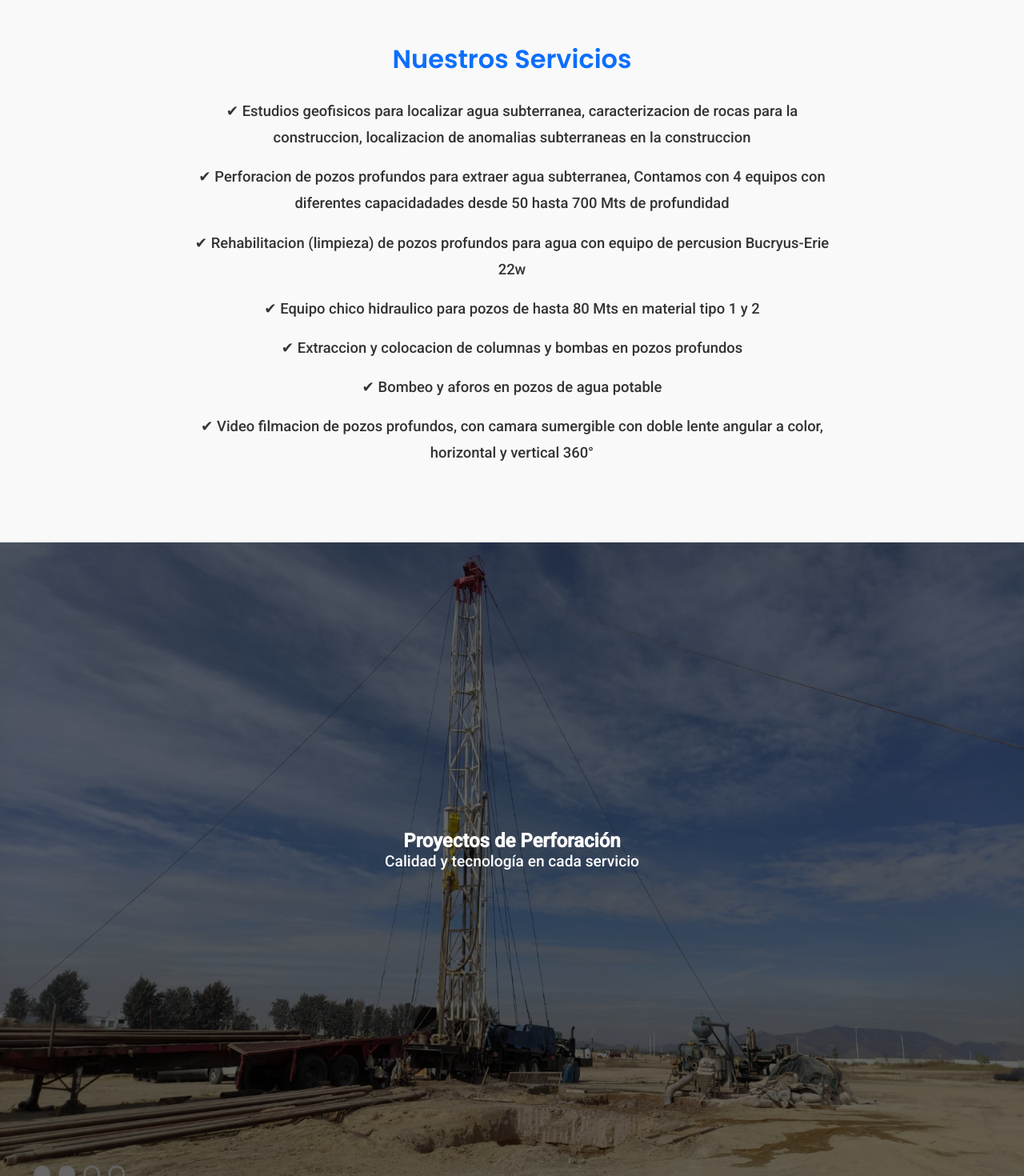
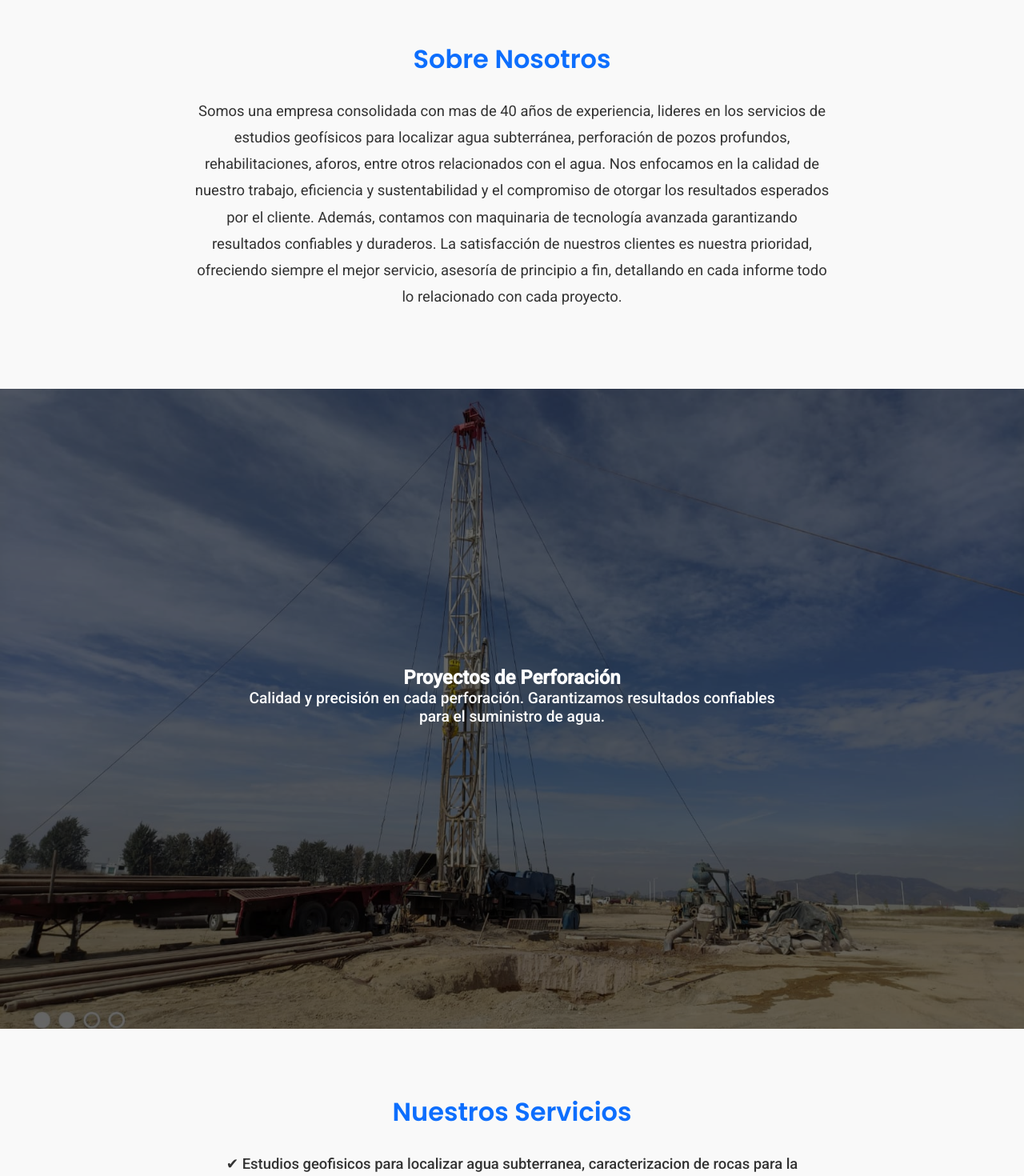
Before and after one commit to IngSaul004/GeoHidrologia, a Vue app: page / in a window 1280 px wide. Shown: the part 900-2370 px from the top of the page at 80% size. Built offline with nearby package versions, Linux system fonts and the light colour scheme.

Commit message:
ya cambie algunas cosas

```diff
--- a/src/components/menu.vue
+++ b/src/components/menu.vue
@@ -16,19 +16,16 @@
 
       <!-- Menú -->
       <ul :class="['nav-links', { 'active': isOpen }]">
-        <li><a href="#inicio" @click="closeMenu">Inicio</a></li>
-        <li><a href="#nosotros" @click="closeMenu">Nosotros</a></li>
-        <li><a href="#servicios" @click="closeMenu">Servicios</a></li>
-        <li><a href="#clientes" @click="closeMenu">Clientes</a></li>
-        <li><a href="#Galeria" @click="closeMenu">Galeria</a></li>
-        <li><a href="#contacto" @click="closeMenu">Contacto</a></li>
+        <li><a href="#inicio" @click.prevent="scrollToSection('inicio')">Inicio</a></li>
+        <li><a href="#nosotros" @click.prevent="scrollToSection('nosotros')">Nosotros</a></li>
+        <li><a href="#servicios" @click.prevent="scrollToSection('servicios')">Servicios</a></li>
+        <li><a href="#clientes" @click.prevent="scrollToSection('clientes')">Clientes</a></li>
+        <li><a href="#Galeria" @click.prevent="scrollToSection('Galeria')">Galeria</a></li>
+        <li><a href="#contacto" @click.prevent="scrollToSection('contacto')">Contacto</a></li>
       </ul>
     </div>
   </header>
 </template>
-
-
-
 
 <script setup>
 import { ref } from 'vue'
@@ -39,12 +36,19 @@ const toggleMenu = () => {
   isOpen.value = !isOpen.value
 }
 
-// Cierra el menú al hacer clic en un enlace
 const closeMenu = () => {
   isOpen.value = false
 }
+
+// Scroll suave a sección
+const scrollToSection = (id) => {
+  const el = document.getElementById(id)
+  if (el) {
+    el.scrollIntoView({ behavior: 'smooth', block: 'start' })
+    closeMenu() // cierra menú en mobile
+  }
+}
 </script>
-
 
 <style scoped>
 /* Reset básico */
@@ -52,7 +56,7 @@ const closeMenu = () => {
   margin: 0;
   padding: 0;
   box-sizing: border-box;
-  font-family: 'Roboto', sans-serif
+  font-family: 'Roboto', sans-serif;
 }
 
 /* Header */
@@ -121,7 +125,6 @@ const closeMenu = () => {
   transition: 0.3s;
 }
 
-/* Animación hamburguesa */
 .menu-toggle span.open:nth-child(1) {
   transform: rotate(45deg) translate(5px, 5px);
 }
@@ -138,7 +141,7 @@ const closeMenu = () => {
     display: flex;
   }
 
- .nav-links {
+  .nav-links {
     display: none;
     flex-direction: column;
     position: absolute;
@@ -155,28 +158,21 @@ const closeMenu = () => {
     display: flex;
   }
 
-
-
   .nav-links li a {
     font-size: 1.2rem;
     padding: 0.5rem 1rem;
   }
 }
 
-
 /* Contenedor logo + título */
 .brand {
   display: flex;
-  align-items: center; /* centra verticalmente */
-  gap: 10px; /* espacio entre logo y texto */
+  align-items: center;
+  gap: 10px;
 }
 
-/* Logo imagen */
 .logo-img {
-  height: 40px;  /* ajusta el tamaño */
-  width: auto;   /* mantiene proporción */
+  height: 40px;
+  width: auto;
 }
-
-
-
 </style>
--- a/src/views/inicio.vue
+++ b/src/views/inicio.vue
@@ -11,7 +11,30 @@
       </div>
     </section>
 
-    <!-- Sección de información general -->
+    <!-- Sobre Nosotros -->
+    <section class="info-section" id="nosotros">
+      <div class="info-content">
+        <h2>Sobre Nosotros</h2>
+        <p>Somos una empresa consolidada con mas de 40 años de experiencia, lideres en los servicios de estudios geofísicos para localizar agua subterránea, perforación de pozos profundos, rehabilitaciones, aforos, entre otros relacionados con el agua.
+Nos enfocamos en la calidad de nuestro trabajo, eficiencia y sustentabilidad y el compromiso de otorgar los resultados esperados por el cliente.
+Además, contamos con maquinaria de tecnología avanzada garantizando resultados confiables y duraderos.
+La satisfacción de nuestros clientes es nuestra prioridad, ofreciendo siempre el mejor servicio, asesoría de principio a fin, detallando en cada informe todo lo relacionado con cada proyecto.
+</p>
+      </div>
+    </section>
+
+      <!-- Hero intermedio entre servicios y nosotros -->
+<section class="hero hero-middle1">
+  <div class="hero-overlay">
+    <div class="hero-content">
+      <h2>Proyectos de Perforación</h2>
+      <p>Calidad y precisión en cada perforación. Garantizamos resultados confiables para el suministro de agua.</p>
+    </div>
+  </div>
+</section>
+
+
+     <!-- Sección de información general -->
     <section class="info-section" ref="infoSection" id="servicios">
       <div class="info-content">
         <h2>Nuestros Servicios</h2>
@@ -29,35 +52,11 @@
     </section>
 
     <!-- Hero intermedio entre servicios y nosotros -->
-<section class="hero hero-middle1">
-  <div class="hero-overlay">
-    <div class="hero-content">
-      <h2>Proyectos de Perforación</h2>
-      <p>Calidad y tecnología en cada servicio</p>
-    </div>
-  </div>
-</section>
-
-
-
-    <!-- Sobre Nosotros -->
-    <section class="info-section" id="nosotros">
-      <div class="info-content">
-        <h2>Sobre Nosotros</h2>
-        <p>Somos una empresa consolidada con mas de 40 años de experiencia, lideres en los servicios de estudios geofísicos para localizar agua subterránea, perforación de pozos profundos, rehabilitaciones, aforos, entre otros relacionados con el agua.
-Nos enfocamos en la calidad de nuestro trabajo, eficiencia y sustentabilidad y el compromiso de otorgar los resultados esperados por el cliente.
-Además, contamos con maquinaria de tecnología avanzada garantizando resultados confiables y duraderos.
-La satisfacción de nuestros clientes es nuestra prioridad, ofreciendo siempre el mejor servicio, asesoría de principio a fin, detallando en cada informe todo lo relacionado con cada proyecto.
-</p>
-      </div>
-    </section>
-
-    <!-- Hero intermedio entre servicios y nosotros -->
 <section class="hero hero-middle2">
   <div class="hero-overlay">
     <div class="hero-content">
-      <h2>Proyectos de Perforación</h2>
-      <p>Calidad y tecnología en cada servicio</p>
+      <h2>Estudios Hidrogeológicos</h2>
+      <p>Identificamos recursos subterráneos y caracterizamos el terreno con tecnología avanzada.</p>
     </div>
   </div>
 </section>
@@ -92,8 +91,8 @@ La satisfacción de nuestros clientes es nuestra prioridad, ofreciendo siempre e
 <section class="hero hero-middle3">
   <div class="hero-overlay">
     <div class="hero-content">
-      <h2>Proyectos de Perforación</h2>
-      <p>Calidad y tecnología en cada servicio</p>
+      <h2>Tecnología y Experiencia</h2>
+      <p>Combinamos maquinaria de última generación con más de 40 años de experiencia en cada proyecto.</p>
     </div>
   </div>
 </section>
@@ -234,18 +233,21 @@ La satisfacción de nuestros clientes es nuestra prioridad, ofreciendo siempre e
         <a href="https://www.facebook.com/tuempresa" target="_blank">
           <svg xmlns="http://www.w3.org/2000/svg" width="32" height="32" fill="white" viewBox="0 0 24 24"><path d="M22.675 0h-21.35C.597 0 0 .597 0 1.325v21.351C0 23.403.597 24 1.325 24h11.494v-9.294H9.691v-3.622h3.128V8.413c0-3.1 1.893-4.788 4.659-4.788 1.325 0 2.463.099 2.795.143v3.24l-1.918.001c-1.504 0-1.795.715-1.795 1.763v2.312h3.587l-.467 3.622h-3.12V24h6.116c.728 0 1.325-.597 1.325-1.324V1.325C24 .597 23.403 0 22.675 0z"/></svg>
         </a>
-        <!-- Instagram -->
+        <!-- Instagram
         <a href="https://www.instagram.com/tuempresa" target="_blank">
           <svg xmlns="http://www.w3.org/2000/svg" width="32" height="32" fill="white" viewBox="0 0 24 24"><path d="M12 2.163c3.204 0 3.584.012 4.85.07 1.366.062 2.633.33 3.608 1.304.975.975 1.243 2.242 1.304 3.608.058 1.266.069 1.645.069 4.85s-.012 3.584-.07 4.85c-.062 1.366-.33 2.633-1.304 3.608-.975.975-2.242 1.243-3.608 1.304-1.266.058-1.645.069-4.85.069s-3.584-.012-4.85-.07c-1.366-.062-2.633-.33-3.608-1.304-.975-.975-1.243-2.242-1.304-3.608C2.175 15.584 2.163 15.204 2.163 12s.012-3.584.07-4.85c.062-1.366.33-2.633 1.304-3.608C4.512 2.495 5.779 2.227 7.145 2.165 8.411 2.107 8.791 2.163 12 2.163zm0-2.163C8.741 0 8.332.014 7.052.072 5.772.13 4.603.34 3.677 1.266 2.751 2.192 2.541 3.361 2.483 4.641 2.425 5.921 2.411 6.33 2.411 12s.014 6.079.072 7.359c.058 1.28.268 2.449 1.194 3.375.926.926 2.095 1.136 3.375 1.194 1.28.058 1.689.072 7.359.072s6.079-.014 7.359-.072c1.28-.058 2.449-.268 3.375-1.194.926-.926 1.136-2.095 1.194-3.375.058-1.28.072-1.689.072-7.359s-.014-6.079-.072-7.359c-.058-1.28-.268-2.449-1.194-3.375C21.408.34 20.239.13 18.959.072 17.679.014 17.269 0 12 0z"/><path d="M12 5.838A6.162 6.162 0 1 0 18.162 12 6.162 6.162 0 0 0 12 5.838zm0 10.162A3.999 3.999 0 1 1 16 12a3.999 3.999 0 0 1-4 4zm6.406-11.845a1.44 1.44 0 1 0 0 2.881 1.44 1.44 0 0 0 0-2.881z"/></svg>
         </a>
-        <!-- LinkedIn -->
+        -->
+        <!-- LinkedIn
         <a href="https://www.linkedin.com/company/tuempresa" target="_blank">
           <svg xmlns="http://www.w3.org/2000/svg" width="32" height="32" fill="white" viewBox="0 0 24 24"><path d="M22.225 0H1.771C.792 0 0 .771 0 1.723v20.554C0 23.229.792 24 1.771 24h20.451c.978 0 1.771-.771 1.771-1.723V1.723C23.996.771 23.203 0 22.225 0zM7.088 20.452H3.556V9h3.532v11.452zM5.321 7.512c-1.132 0-2.051-.92-2.051-2.052s.919-2.052 2.051-2.052c1.133 0 2.051.92 2.051 2.052s-.918 2.052-2.051 2.052zM20.452 20.452h-3.531v-5.692c0-1.356-.026-3.1-1.888-3.1-1.888 0-2.177 1.475-2.177 3v5.792h-3.531V9h3.392v1.561h.049c.472-.895 1.623-1.838 3.338-1.838 3.569 0 4.226 2.349 4.226 5.403v6.827z"/></svg>
         </a>
-        <!-- WhatsApp -->
+        -->
+        <!-- WhatsApp
         <a href="https://wa.me/5211234567890" target="_blank">
           <svg xmlns="http://www.w3.org/2000/svg" width="32" height="32" fill="white" viewBox="0 0 24 24"><path d="M.057 24l1.687-6.163c-1.041-1.804-1.588-3.849-1.587-5.946.003-6.556 5.338-11.891 11.893-11.891 3.181.001 6.167 1.24 8.413 3.487 2.246 2.247 3.481 5.232 3.48 8.414-.003 6.557-5.338 11.892-11.893 11.892-1.99-.001-3.951-.502-5.688-1.448l-6.305 1.654zm6.597-3.807c1.676.995 3.276 1.591 5.392 1.592 5.448 0 9.885-4.434 9.889-9.885.002-2.635-1.032-5.108-2.906-6.982-1.873-1.873-4.345-2.906-6.982-2.906-5.45 0-9.885 4.434-9.889 9.885-.001 2.18.632 3.945 1.746 5.681l-.999 3.648 3.556-.92zm11.387-5.464c-.297-.149-1.758-.868-2.031-.967-.273-.099-.471-.149-.669.15-.198.297-.767.967-.94 1.165-.173.198-.347.223-.644.074-.297-.149-1.253-.462-2.39-1.475-.883-.788-1.48-1.761-1.654-2.059-.173-.297-.018-.458.13-.606.134-.133.297-.347.446-.521.149-.173.198-.298.298-.497.099-.198.05-.372-.025-.521-.075-.149-.669-1.611-.916-2.206-.242-.579-.487-.5-.669-.51l-.57-.01c-.198 0-.52.074-.792.372s-1.04 1.016-1.04 2.479 1.065 2.876 1.213 3.074c.149.198 2.095 3.2 5.077 4.487.709.306 1.262.489 1.694.625.712.227 1.36.195 1.872.118.571-.085 1.758-.719 2.006-1.413.248-.695.248-1.29.173-1.414-.074-.124-.272-.198-.569-.347z"/></svg>
         </a>
+        -->
       </div>
       <p>&copy; 2025 GeoHidrologia</p>
     </footer>
```
